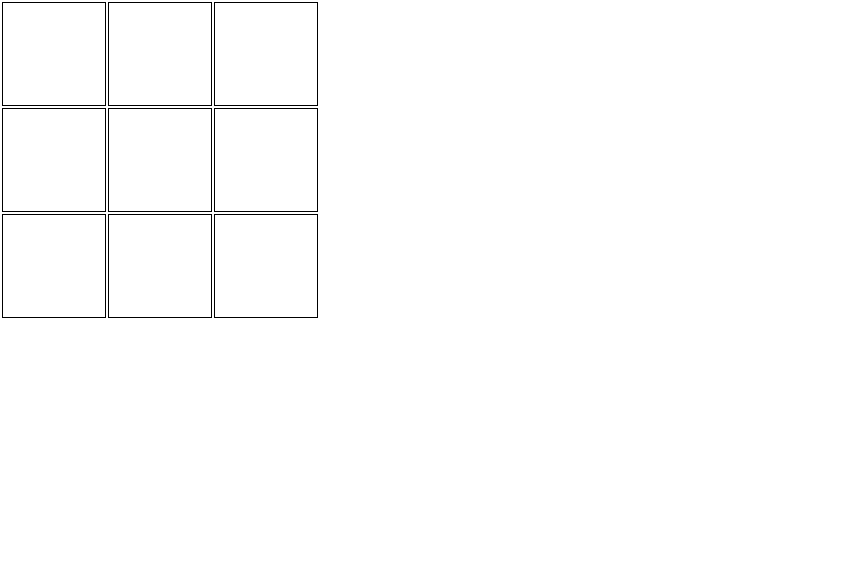
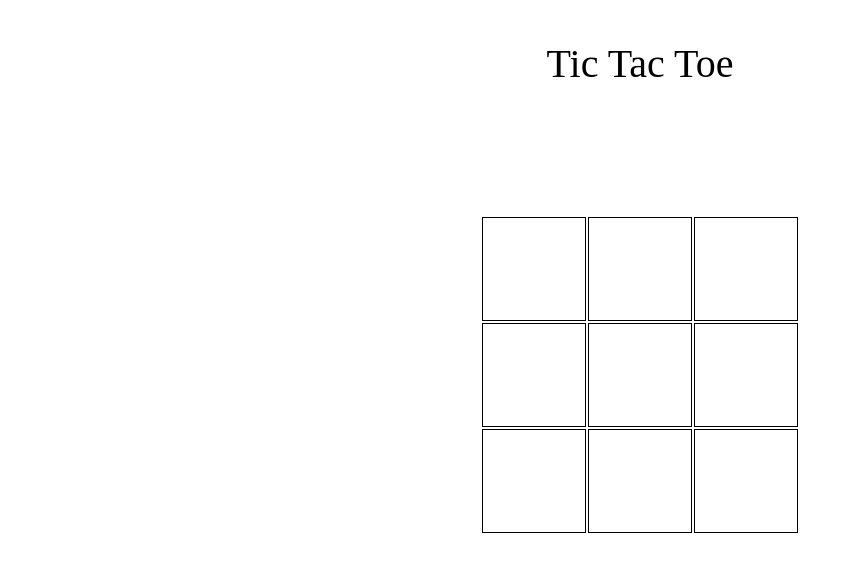
Before and after one commit to TSPeterson206/tic-tac-toe, a website: page index.html in a window 1280 px wide. Shown: the whole page, without its empty margins (0-859 px from the left). Drawn offline with Linux system fonts and the light colour scheme.

Commit message:
centered and added title

```diff
--- a/index.html
+++ b/index.html
@@ -9,6 +9,7 @@
   <title>tic tac toe</title>
 </head>
 <body>
+  <p>Tic Tac Toe</p>
   <table>
     <tr>
       <td class="square sq1"></td>
--- a/main.css
+++ b/main.css
@@ -9,3 +9,14 @@ body {
   font-size:75px;
   text-align:center;
 }
+
+table{
+  justify-content: center;
+  margin:0 auto;
+  margin-top:10%;
+}
+
+p {
+  text-align:center;
+  font-size:40px;
+}
```
